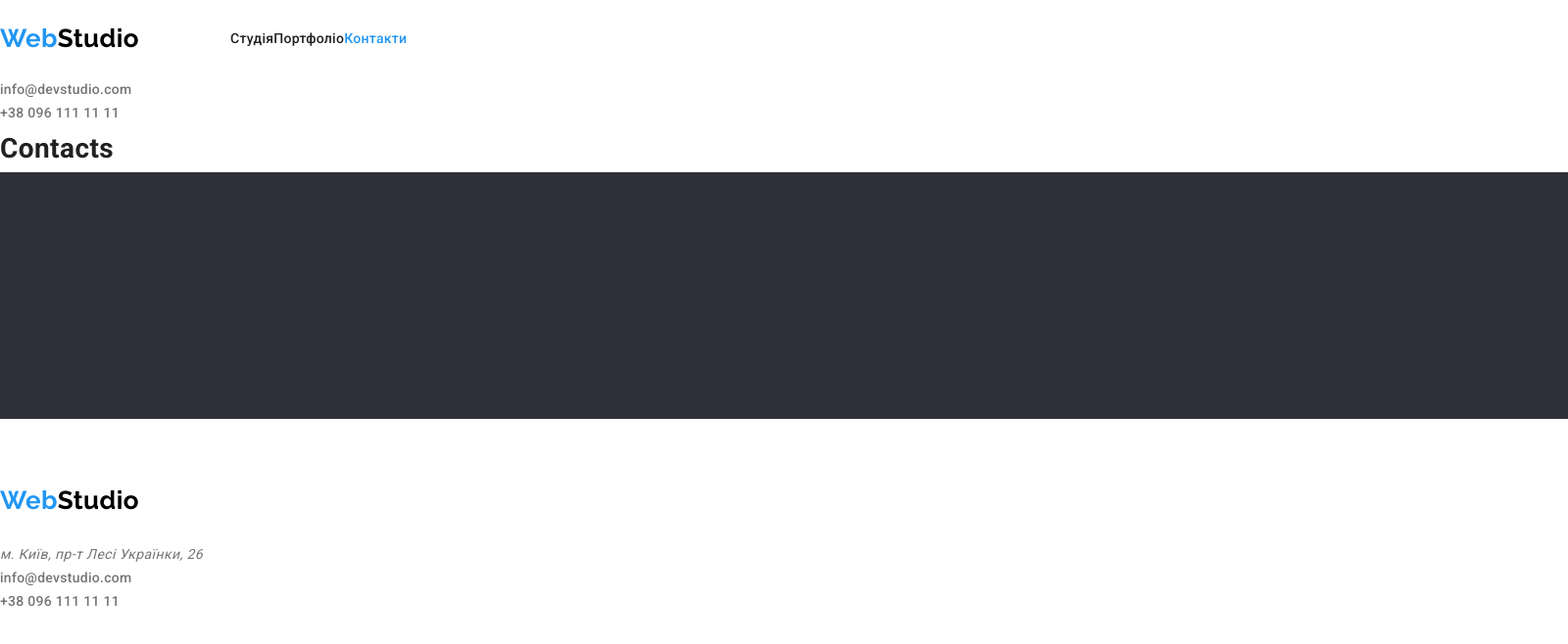
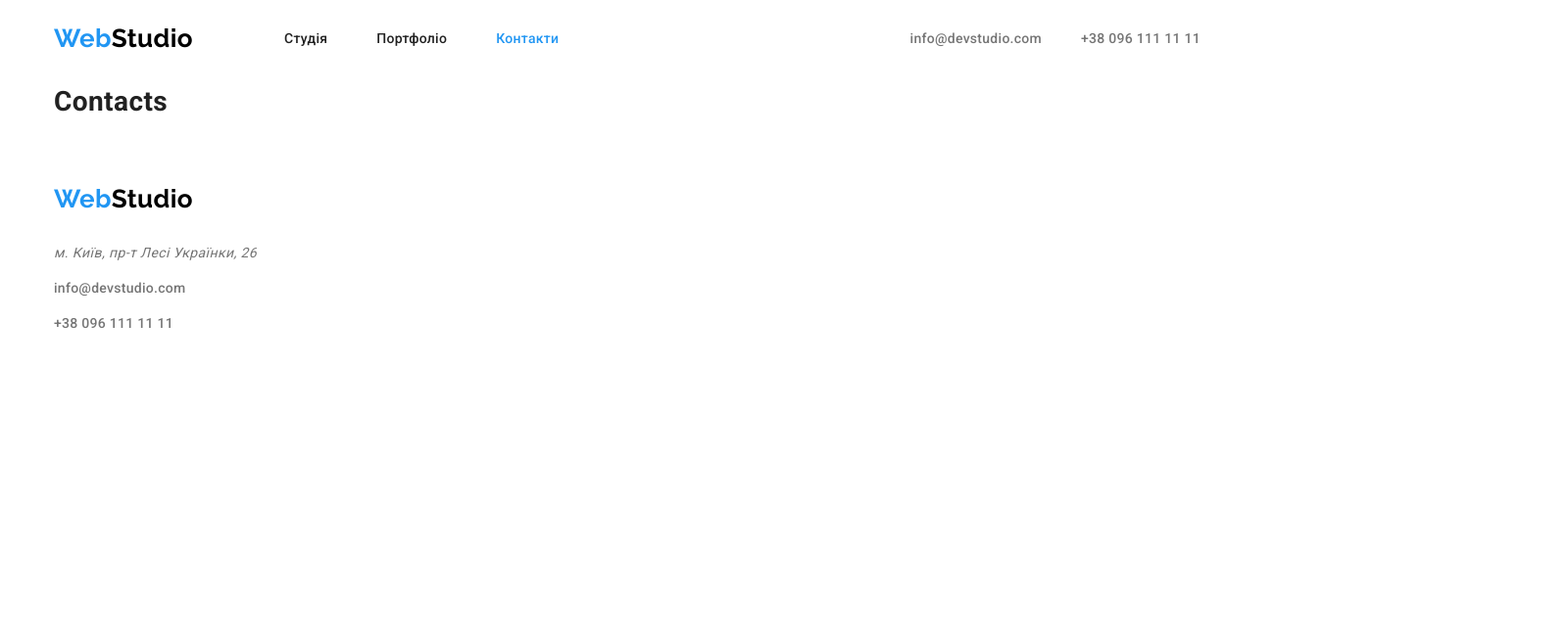
Before and after one commit to mari4e4ka/goit-markup-hw-03, a plain HTML site: page contacts.html in a window 1280 px wide. Shown: the whole page at 98% size, 1600 px wide, since content can reach past the window. Drawn offline with nearby package versions, Linux system fonts and the light colour scheme.

Commit message:
fixes contacts page

```diff
--- a/contacts.html
+++ b/contacts.html
@@ -15,46 +15,47 @@
   </head>
   <body>
     <header>
-      <nav>
+      <div class="container main-nav">
+      <nav class="main-nav">
+        <a href="./index.html" class="logo"
+        ><span class="accent">Web</span>Studio</a
+      >
         <ul class="navigation list">
-          <li>
-            <a href="./index.html" class="logo"
-              ><span class="accent">Web</span>Studio</a
-            >
-          </li>
-          <li><a href="./index.html" class="navigation-item">Студія</a></li>
-          <li>
+          <li class="item"><a href="./index.html" class="navigation-item">Студія</a></li>
+          <li class="item">
             <a href="./portfolio.html" class="navigation-item">Портфоліо</a>
           </li>
-          <li>
+          <li class="item">
             <a href="./contacts.html" class="navigation-item current"
               >Контакти</a
             >
           </li>
         </ul>
       </nav>
-      <ul class="contact list">
-        <li>
+      <ul class="contact main list">
+        <li class="item">
           <a href="mailto:info@devstudio.com" class="contact-item"
             >info@devstudio.com</a
           >
         </li>
-        <li>
+        <li class="item">
           <a href="tel:+380961111111" class="contact-item">
             +38 096 111 11 11
           </a>
         </li>
       </ul>
+      </div>
     </header>
     <main>
-      <h1>Contacts</h1>
+      <div class="container">      <h1>Contacts</h1></div>
     </main>
     <footer>
-      <img
+      <div class="container">
+      <!-- <img
         src="./images/Footerbg.svg"
         alt="Сірий фон підвалу сторінки"
         width="1600"
-      />
+      /> -->
       <ul class="footer list">
         <li>
           <a href="./index.html" class="logo"
@@ -64,15 +65,16 @@
         <li>
           <address>м. Київ, пр-т Лесі Українки, 26</address>
         </li>
-        <li>
+        <li class="footer-item">
           <a href="mailto:info@devstudio.com" class="contact-item"
             >info@devstudio.com</a
           >
         </li>
-        <li>
+        <li class="footer-item">
           <a href="tel:+380961111111" class="contact-item">+38 096 111 11 11</a>
         </li>
       </ul>
+      </div>
     </footer>
   </body>
 </html>
```
